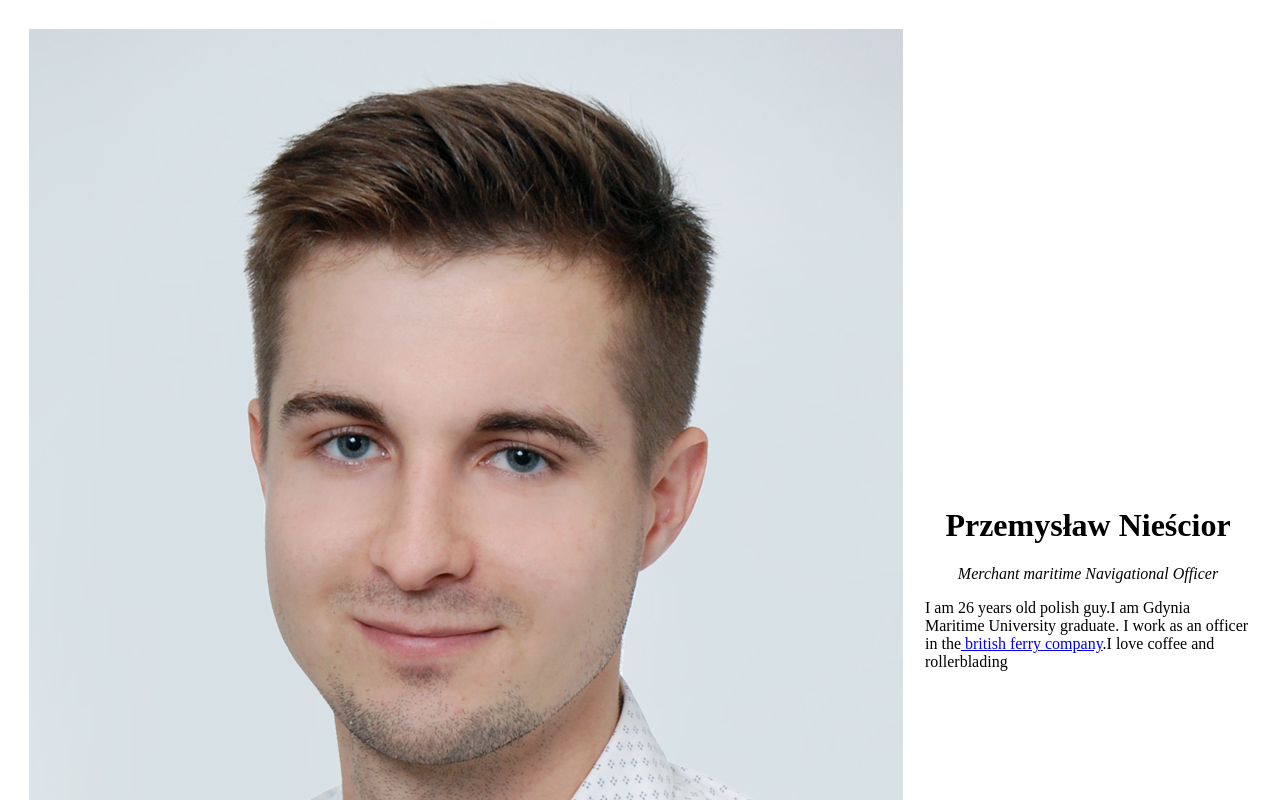
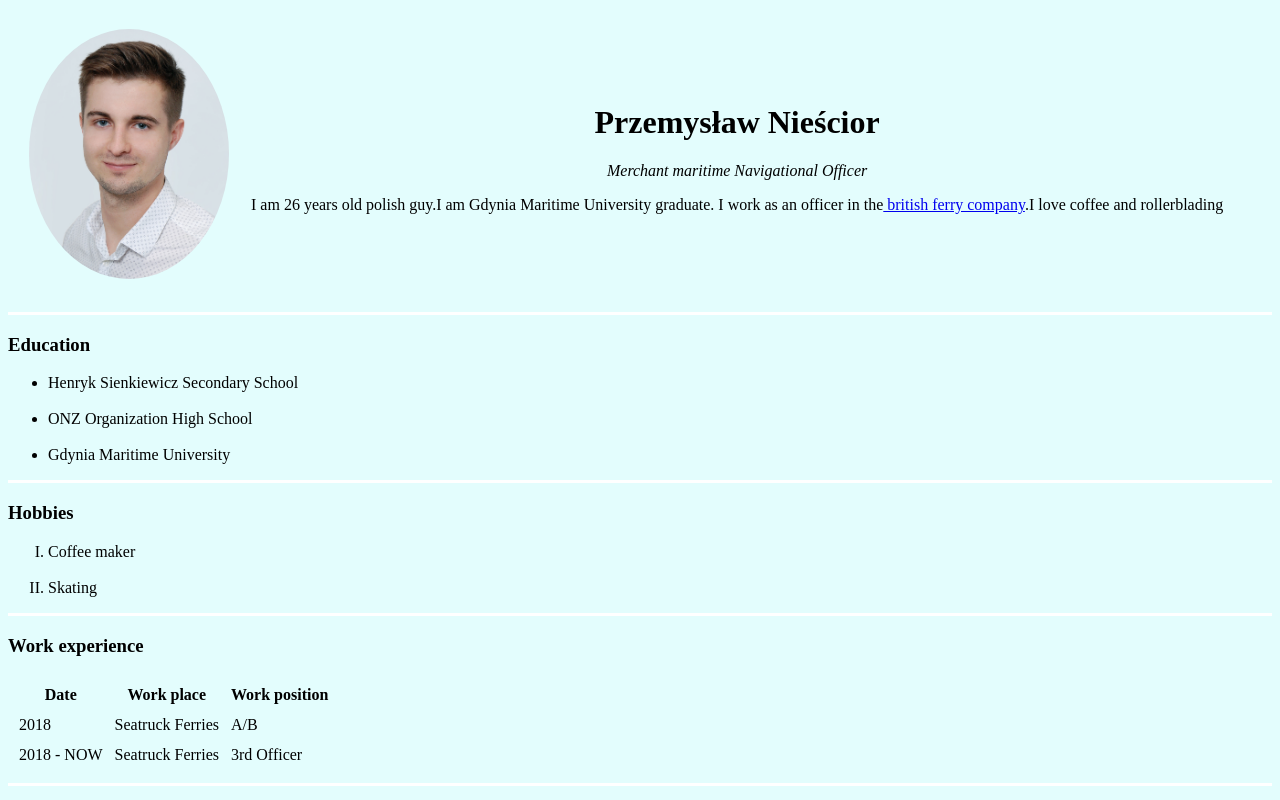
Before and after one commit to przemek3005/CV, a plain HTML site: page index.html in a window 1280 px wide. Shown: the top 800 px of the page. Drawn offline with Linux system fonts and the light colour scheme; files whose address does not match are found by name.

Commit message:
Add files via upload

```diff
--- a/index.html
+++ b/index.html
@@ -3,6 +3,24 @@
   <head>
     <meta charset="utf-8">
     <title>⚓Przemyslaw's personal site</title>
+
+    <style>
+      body {
+        background-color: #e3fdfd;
+      }
+      hr {
+        background-color: white;
+        border-style: none;
+        height: 3px;
+      }
+      img {
+        height: 250px;
+        width: 200px;
+        border-radius: 50%;
+      }
+    </style>
+
+
   </head>
   <body>
     <table cellspacing="20">
```
Also changed, not shown: Contact me.html (+1 -1 lines).
